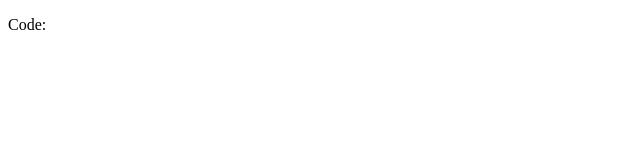
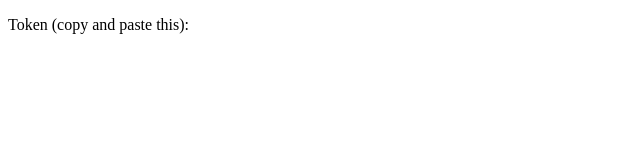
Before and after one commit to Guilded1/Guilded1.github.io, a plain HTML site: page spotifyredirect/index.html in a window 1280 px wide. Shown: the whole page, without its empty margins (0-640 px from the left). Drawn offline with Linux system fonts and the light colour scheme.

Commit message:
Update index.html

```diff
--- a/spotifyredirect/index.html
+++ b/spotifyredirect/index.html
@@ -6,7 +6,7 @@
     <title>Spotify Redirect</title>
 </head>
 <body>
-    <p id="accessTokenDisplay">Code: </p>
+    <p id="accessTokenDisplay">Token (copy and paste this): </p>
 
     <script>
         // Function to parse query parameters from the URL fragment
```
